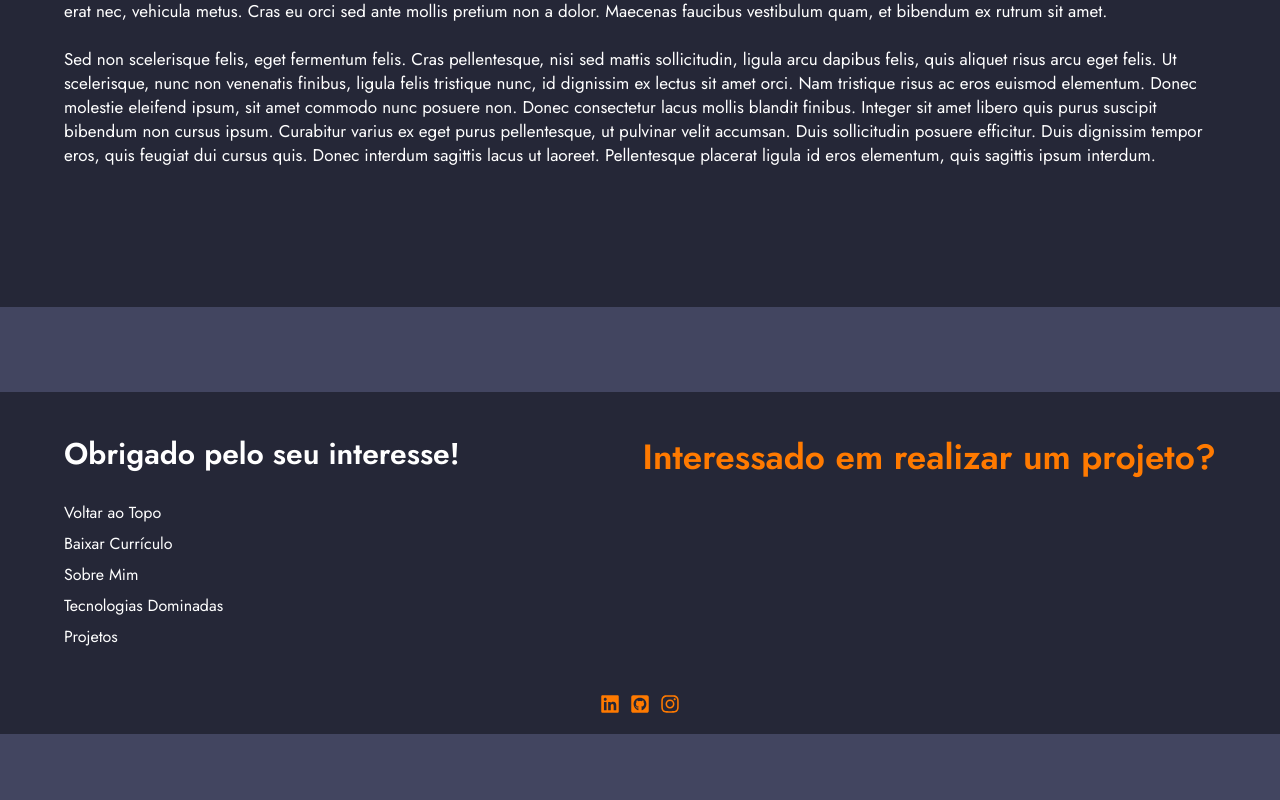
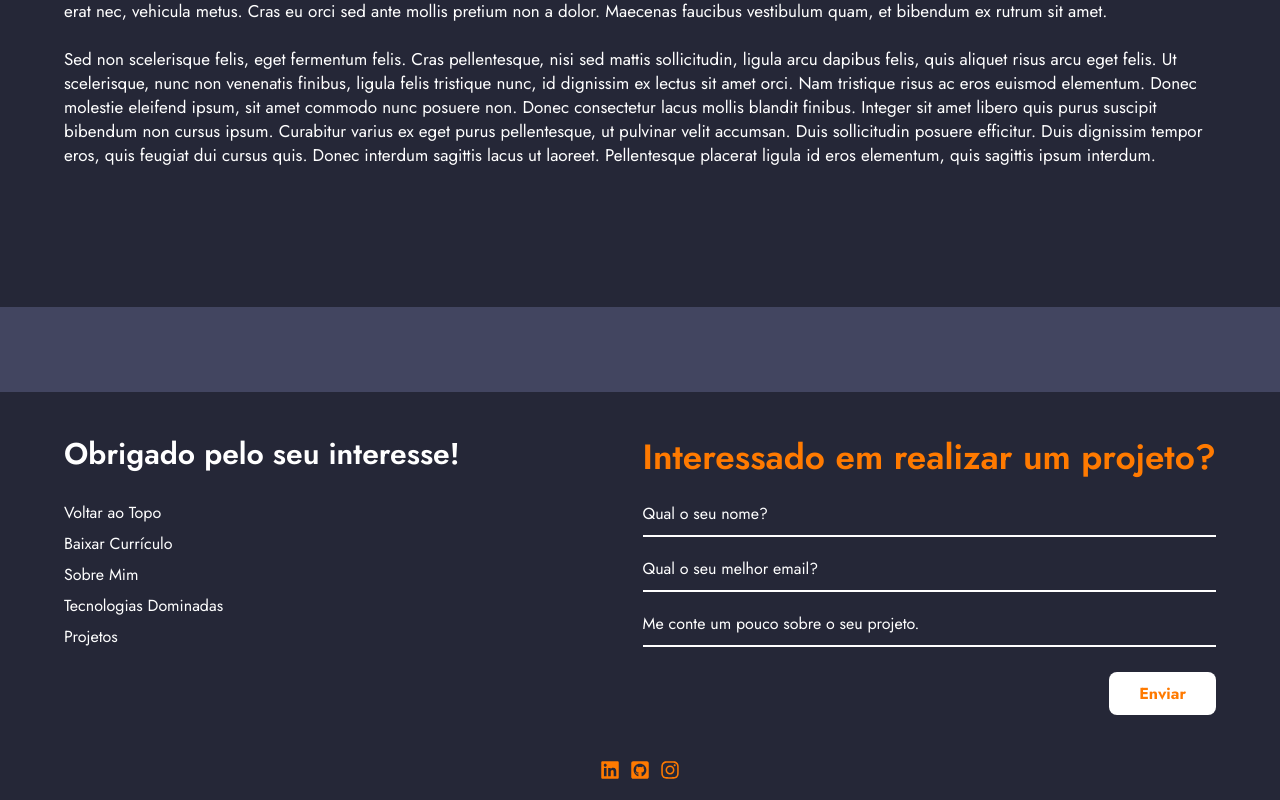
Before and after one commit to DanielRogs/CurriculoWeb_DanielR, a React (Vite) app in the folder apps/web/: page /#/ in a window 1280 px wide. Shown: the part 773-1573 px from the top of the page. Before the commit the page ends 1507 px from the top, so only its background shows below. Built offline with nearby package versions, Linux system fonts and the light colour scheme.

Commit message:
feat(footer): adicionando forms e componente de input

```diff
--- a/apps/web/src/components/Footer/index.jsx
+++ b/apps/web/src/components/Footer/index.jsx
@@ -1,7 +1,9 @@
 import React from "react";
-import { Container, Nav } from "./styled";
+import { Container, Form, Nav } from "./styled";
 
 import { FaGithubSquare, FaLinkedin, FaInstagram } from "react-icons/fa";
+import Button from "../Button";
+import TextInput from "../TextInput";
 
 const Footer = () => {
   return (
@@ -21,6 +23,15 @@ const Footer = () => {
           </section>
           <section className="section-forms">
             <h1>Interessado em realizar um projeto?</h1>
+
+            <Form>
+              <TextInput placeholder={"Qual o seu nome?"} />
+              <TextInput placeholder={"Qual o seu melhor email?"} />
+              <TextInput
+                placeholder={"Me conte um pouco sobre o seu projeto."}
+              />
+              <Button>Enviar</Button>
+            </Form>
           </section>
         </div>
       </div>
--- a/apps/web/src/components/Footer/styled.js
+++ b/apps/web/src/components/Footer/styled.js
@@ -108,3 +108,11 @@ export const Nav = styled.ul`
     }
   }
 `;
+
+export const Form = styled.form`
+  display: flex;
+  width: 100%;
+  align-items: end;
+  flex-direction: column;
+  gap: 10px;
+`;
--- /dev/null
+++ b/apps/web/src/components/TextInput/index.jsx
@@ -0,0 +1,12 @@
+import React from "react";
+import { Container } from "./styled";
+
+const TextInput = ({ placeholder, onChange }) => {
+  return (
+    <Container>
+      <input placeholder={placeholder} onChange={onChange} />
+    </Container>
+  );
+};
+
+export default TextInput;
--- /dev/null
+++ b/apps/web/src/components/TextInput/styled.js
@@ -0,0 +1,23 @@
+import styled from "styled-components";
+
+export const Container = styled.div`
+  display: flex;
+  width: 100%;
+  border-bottom: solid 2px var(--tertiary-color);
+
+  input{
+    width: 100%;
+    background: none;
+    border: none;
+    font-size: 16px;
+    color: var(--tertiary-color);
+    padding: 10px 0;
+    font-family: var(--font-family);
+    font-weight: 400;
+    outline: none;
+
+    &::placeholder{
+      color: var(--tertiary-color);
+    }
+  }
+`;
```
